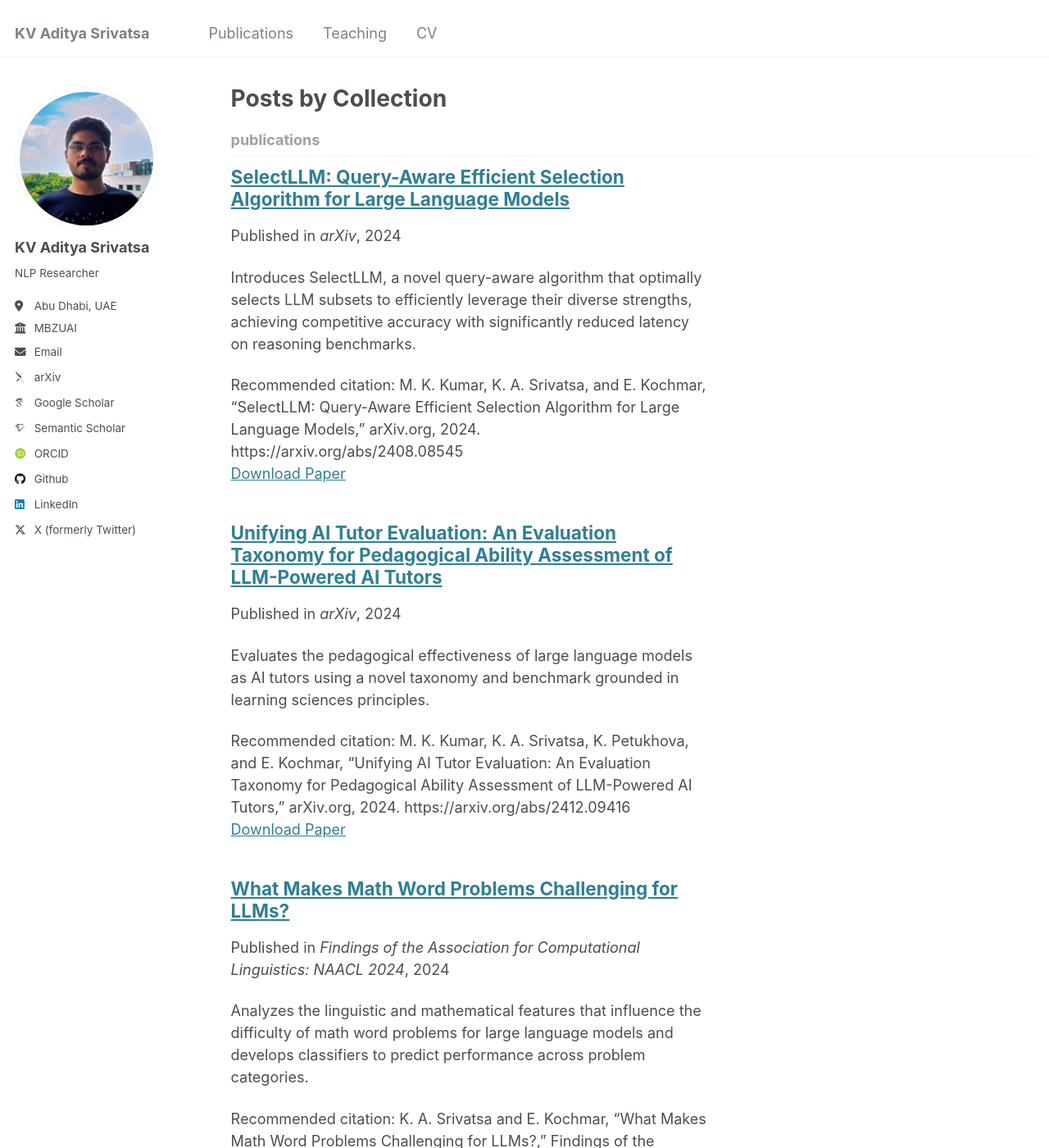
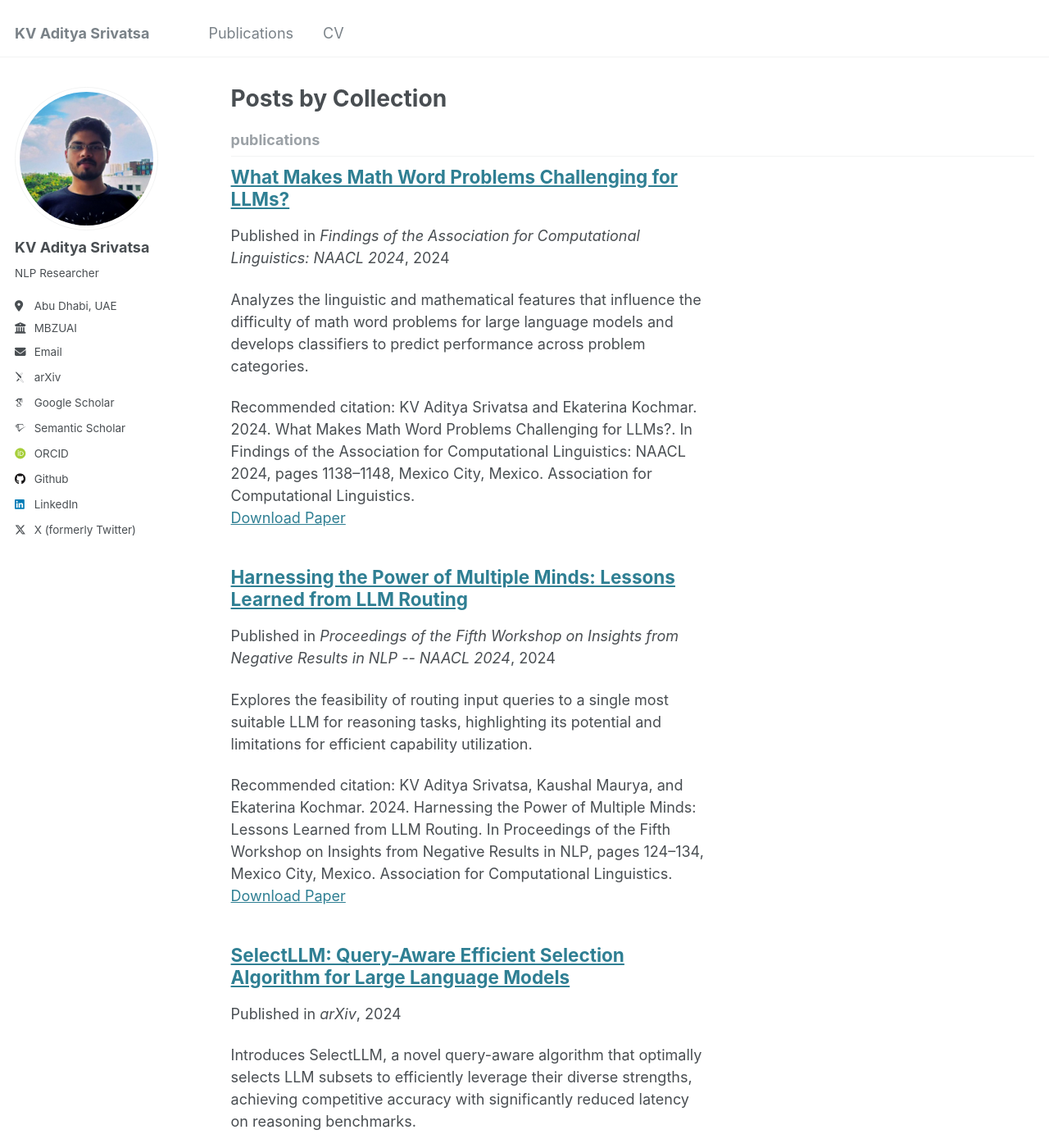
Before and after one commit to kvadityasrivatsa/kvadityasrivatsa.github.io, a Jekyll site: the page built from _pages/collection-archive.html, in a window 1280 px wide and 1400 px high. Shown: the whole window at 82% size. Built offline with Jekyll 4.4.1, drawn with Linux system fonts in a browser that asks for light colours; some web fonts are replaced; some of the changed text lies outside the part shown.

Commit message:
publications updated 3

```diff
--- a/_config.yml
+++ b/_config.yml
@@ -212,9 +212,9 @@ kramdown:
 
 # These settings control the types of collections used by the template
 collections:
-  teaching:
-    output: true
-    permalink: /:collection/:path/
+  # teaching:
+  #   output: true
+  #   permalink: /:collection/:path/
   publications:
     output: true
     permalink: /:collection/:path/
--- a/_data/navigation.yml
+++ b/_data/navigation.yml
@@ -11,8 +11,8 @@ main:
   # - title: "Talks"
   #   url: /talks/
 
-  - title: "Teaching"
-    url: /teaching/
+  # - title: "Teaching"
+  #   url: /teaching/
 
   # - title: "Portfolio"
   #   url: /portfolio/
--- /dev/null
+++ b/_publications/harnessing-the-power.md
@@ -0,0 +1,14 @@
+---
+title: "Harnessing the Power of Multiple Minds: Lessons Learned from LLM Routing"
+collection: publications
+category: conferences
+permalink: /publication/harnessing-the-power
+excerpt: 'Explores the feasibility of routing input queries to a single most suitable LLM for reasoning tasks, highlighting its potential and limitations for efficient capability utilization.'
+date: 2024-06-11
+venue: 'Proceedings of the Fifth Workshop on Insights from Negative Results in NLP -- NAACL 2024'
+# slidesurl: 'http://academicpages.github.io/files/slides1.pdf'
+paperurl: 'https://aclanthology.org/2024.insights-1.15/'
+citation: 'KV Aditya Srivatsa, Kaushal Maurya, and Ekaterina Kochmar. 2024. Harnessing the Power of Multiple Minds: Lessons Learned from LLM Routing. In Proceedings of the Fifth Workshop on Insights from Negative Results in NLP, pages 124–134, Mexico City, Mexico. Association for Computational Linguistics.'
+---
+
+With the rapid development of LLMs, it is natural to ask how to harness their capabilities efficiently. In this paper, we explore whether it is feasible to direct each input query to a single most suitable LLM. To this end, we propose LLM routing for challenging reasoning tasks. Our extensive experiments suggest that such routing shows promise but is not feasible in all scenarios, so more robust approaches should be investigated to fill this gap.
--- a/_publications/what-makes-mwps.md
+++ b/_publications/what-makes-mwps.md
@@ -4,11 +4,11 @@ collection: publications
 category: conferences
 permalink: /publication/what-makes-mwps
 excerpt: 'Analyzes the linguistic and mathematical features that influence the difficulty of math word problems for large language models and develops classifiers to predict performance across problem categories.'
-date: 2024-12-12
+date: 2024-06-10
 venue: 'Findings of the Association for Computational Linguistics: NAACL 2024'
 # slidesurl: 'http://academicpages.github.io/files/slides1.pdf'
 paperurl: 'https://arxiv.org/abs/2412.09416'
-citation: 'K. A. Srivatsa and E. Kochmar, “What Makes Math Word Problems Challenging for LLMs?,” Findings of the Association for Computational Linguistics: NAACL 2024, pp. 1138–1148, 2024, doi: https://doi.org/10.18653/v1/2024.findings-naacl.72.'
+citation: 'KV Aditya Srivatsa and Ekaterina Kochmar. 2024. What Makes Math Word Problems Challenging for LLMs?. In Findings of the Association for Computational Linguistics: NAACL 2024, pages 1138–1148, Mexico City, Mexico. Association for Computational Linguistics.'
 ---
 
 This paper investigates the question of what makes math word problems (MWPs) in English challenging for large language models (LLMs). We conduct an in-depth analysis of the key linguistic and mathematical characteristics of MWPs. In addition, we train feature-based classifiers to better understand the impact of each feature on the overall difficulty of MWPs for prominent LLMs and investigate whether this helps predict how well LLMs fare against specific categories of MWPs.
```
